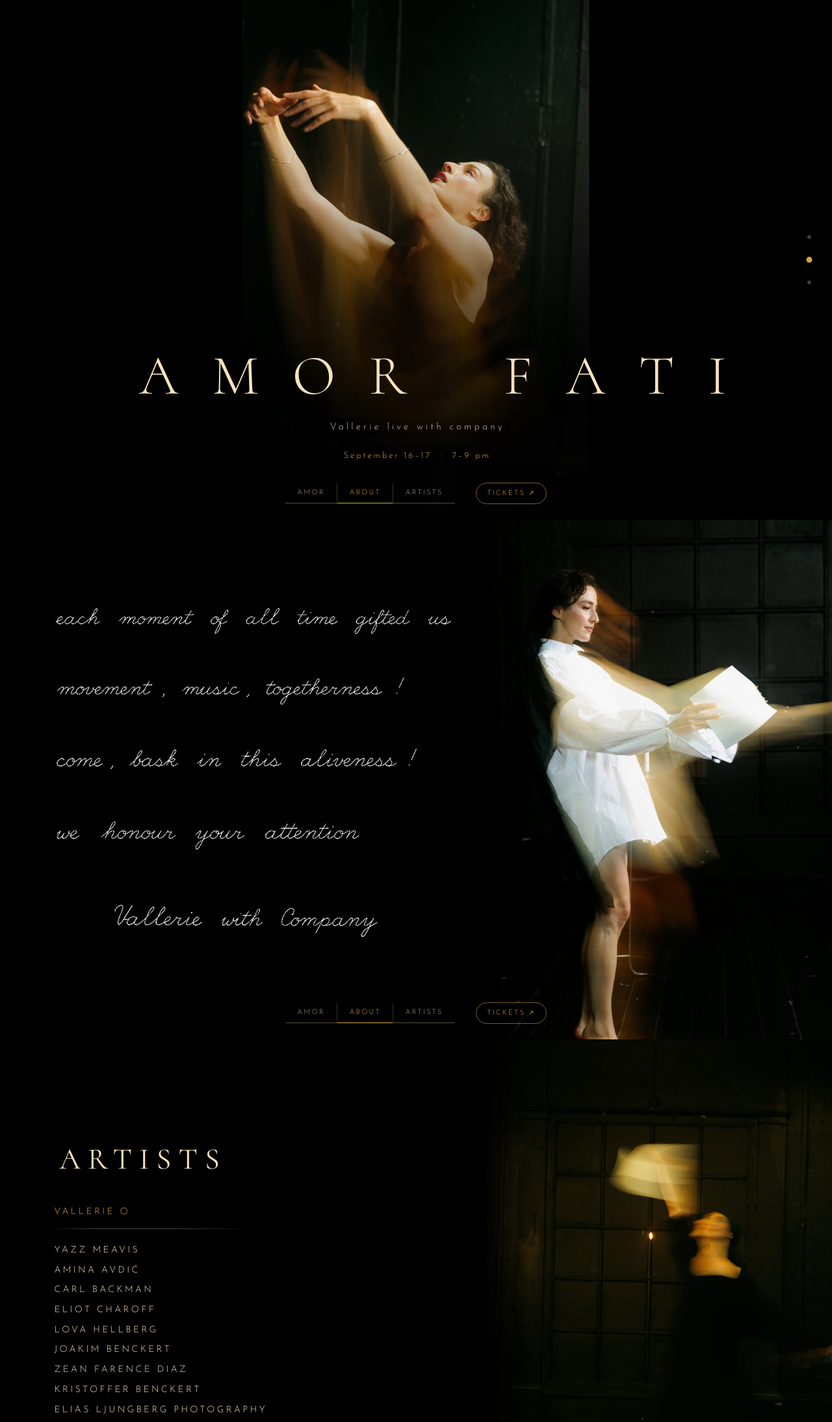
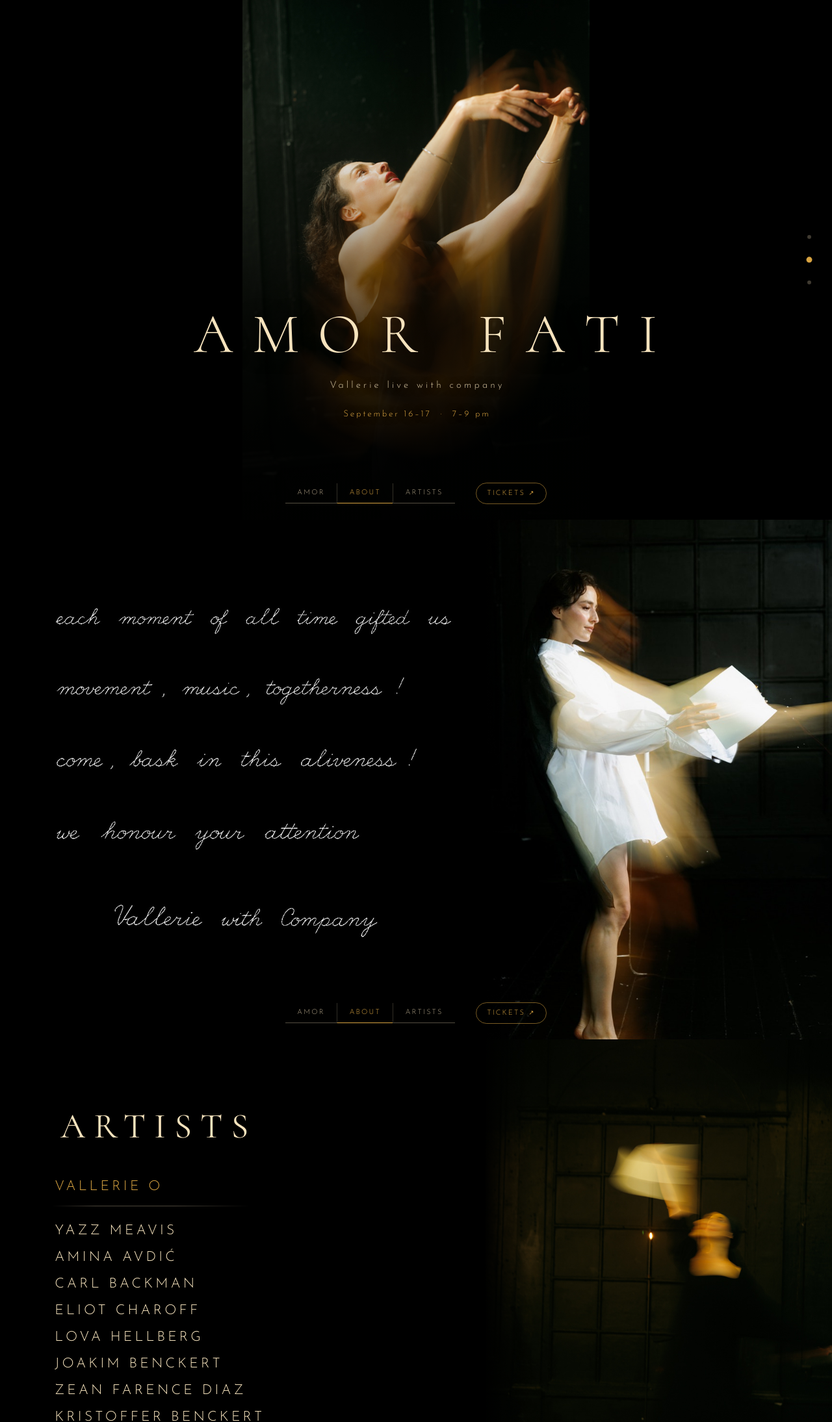
Before and after one commit to Benckert/amorfatitoday, a plain HTML site: page index.html in a window 1280 px wide. Shown: the top 2189 px of the page at 65% size. Drawn offline with Linux system fonts and the light colour scheme.

Commit message:
Close the hole in artists, and sit the landing off the foot
The empty middle of `artists` was arithmetic, not taste. A whole 2:3
photograph standing the full height of a 1440x900 screen is 600px wide
and no wider, so the right 42% of the frame is all it can ever hold —
and the names, set at 0.88rem, ran out at x=490 while the picture began
at x=840. That is a 350px hole down the centre of the frame, a quarter
of its width, and no amount of moving things sideways closes it because
neither edge can move: the words are on the shared frame inset and the
photograph is against the screen edge.

So the words grew instead. The names are about half again as large and
the heading with them, which takes the longest name out to x=633 and
leaves ~200px — a margin rather than a hole — and fills 612px of the
900 vertically where the old block filled 490. The layout is unchanged,
so `about` and `artists` still share one rule set.

Landing: tracking down from .30em to .17em, which was past airy and
into scattered; the block sits off the foot of the frame so the title
lands around three-fifths down; and the hero is unmirrored, so her
reach opens rightward across the frame with the words beneath her.

Measured what the title now sits on, since it moved off the black and
onto her shoulder: median 8/255 behind it, 39/255 at the brightest one
per cent, so cream reads at 11.8:1 even against that. The veil and her
own shadow were already doing the work.

```diff
--- a/index.html
+++ b/index.html
@@ -189,7 +189,9 @@ img{display:block;max-width:100%}
 /* Mirroring is the one edit the layout makes to a photograph, and it is
    made for the words rather than to the picture: it turns each figure's
    reach towards them. Delete a line to undo it. */
-#amor .shot img{--flip:scaleX(-1)}
+/* unmirrored: her reach opens to the right, across the frame, which
+   is the composition the live site has */
+#amor .shot img{--flip:none}
 
 /* the dark that buys the words their legibility, without lightening the
    photograph: it is heavy only where text sits and clears quickly */
@@ -203,16 +205,20 @@ img{display:block;max-width:100%}
 .says{position:relative;z-index:2;min-width:0}
 
 /* ────────────────────────  I. amor  (landing)  ─────────────────────── */
+/* The words sit off the foot of the frame rather than on it: the title
+   lands around three-fifths of the way down, which is where the eye
+   goes anyway, and the space beneath it is what makes the photograph
+   feel like a room rather than a backdrop. */
 #amor{align-content:end;justify-items:center;text-align:center;
-      padding:0 var(--inset) calc(var(--rail) + clamp(1rem,4svh,3rem))}
+      padding:0 var(--inset) calc(var(--rail) + clamp(2rem,12svh,9rem))}
 
 .title{
   font-family:var(--display);
   font-weight:300;
   font-size:clamp(2.1rem,8.2vw,5.4rem);
   line-height:1;
-  letter-spacing:.30em;
-  text-indent:.30em;              /* the tracking is added to the right of
+  letter-spacing:.17em;
+  text-indent:.17em;              /* the tracking is added to the right of
                                      the last letter too; this re-centres it */
   text-transform:uppercase;
   color:var(--cream);
@@ -283,7 +289,7 @@ img{display:block;max-width:100%}
 #artists{--focus:50% 38%}   /* the candle and the turning figure, not the ceiling */
 .section-title{
   font-family:var(--display);font-weight:400;
-  font-size:clamp(1.5rem,4.4vw,2.9rem);
+  font-size:clamp(1.6rem,5.2vw,3.4rem);
   letter-spacing:.24em;text-indent:.24em;text-transform:uppercase;
   color:var(--cream);margin:0 0 clamp(1.2rem,3.6svh,2.2rem);
   text-shadow:0 1px 4px rgba(0,0,0,1),0 2px 24px rgba(0,0,0,.9);
@@ -311,11 +317,11 @@ img{display:block;max-width:100%}
 }
 .roster li{
   font-family:var(--micro);font-weight:300;
-  font-size:clamp(.66rem,1.55vw,.88rem);
-  letter-spacing:.24em;text-indent:.24em;text-transform:uppercase;
+  font-size:clamp(.72rem,2.15vw,1.32rem);
+  letter-spacing:.2em;text-indent:.2em;text-transform:uppercase;
   color:var(--cream);
   line-height:1;
-  padding:clamp(.3rem,1.05svh,.52rem) 0;
+  padding:clamp(.34rem,1.35svh,.62rem) 0;
   text-shadow:0 1px 3px rgba(0,0,0,1),0 2px 14px rgba(0,0,0,.95);
 }
 
@@ -445,7 +451,7 @@ img{display:block;max-width:100%}
   /* the landing's words move off the photograph's centre and sit under
      it, over the black, where nothing has to be read through a picture */
   #amor{padding-bottom:calc(var(--rail) + 1rem)}
-  .title{font-size:clamp(1.9rem,10.5vw,3.2rem);letter-spacing:.22em;text-indent:.22em}
+  .title{font-size:clamp(1.9rem,10.5vw,3.2rem);letter-spacing:.13em;text-indent:.13em}
   .subtitle{font-size:.7rem;letter-spacing:.22em;text-indent:.22em}
   .when{font-size:.68rem}
 
```
Also changed, not shown: README.md, images/README.txt.
